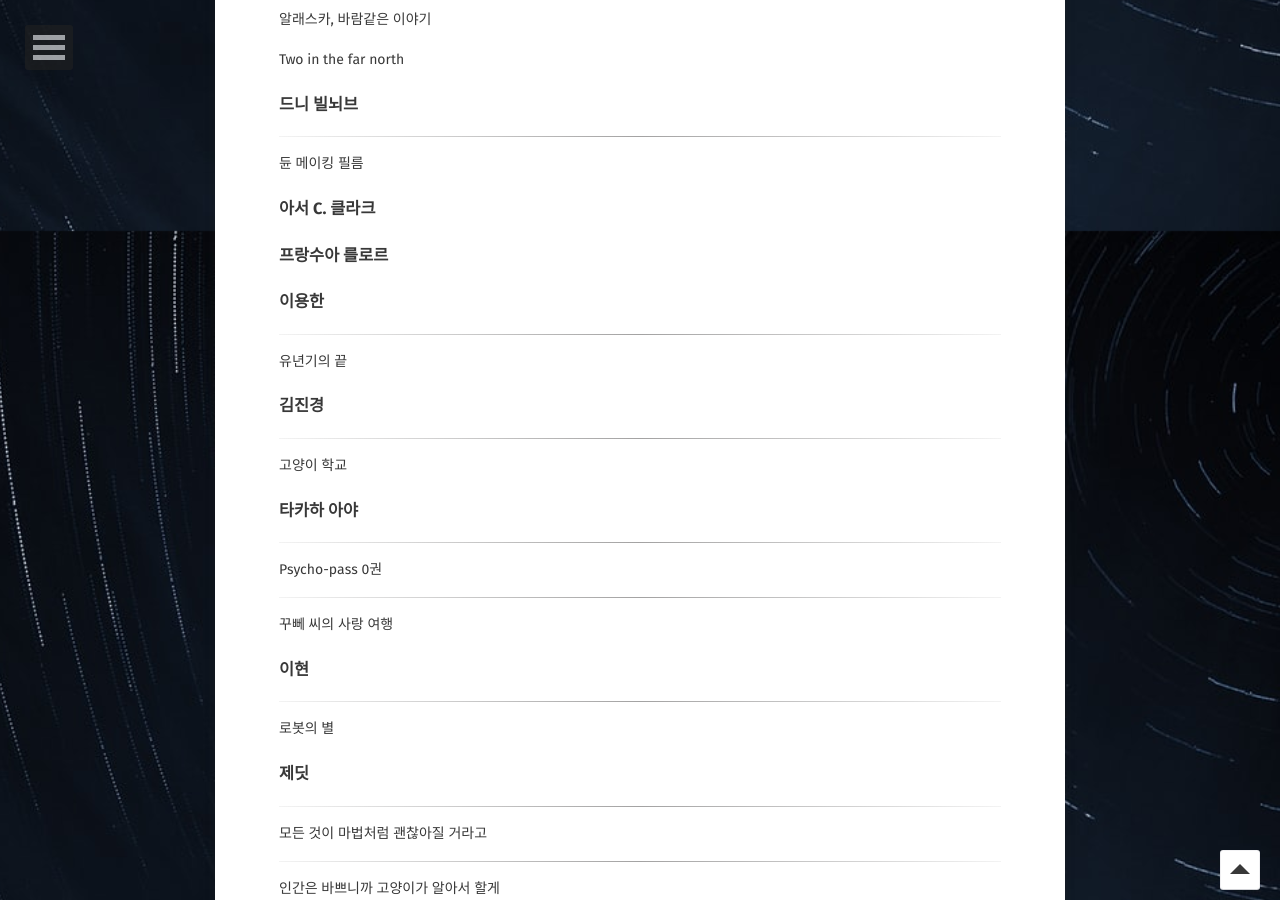
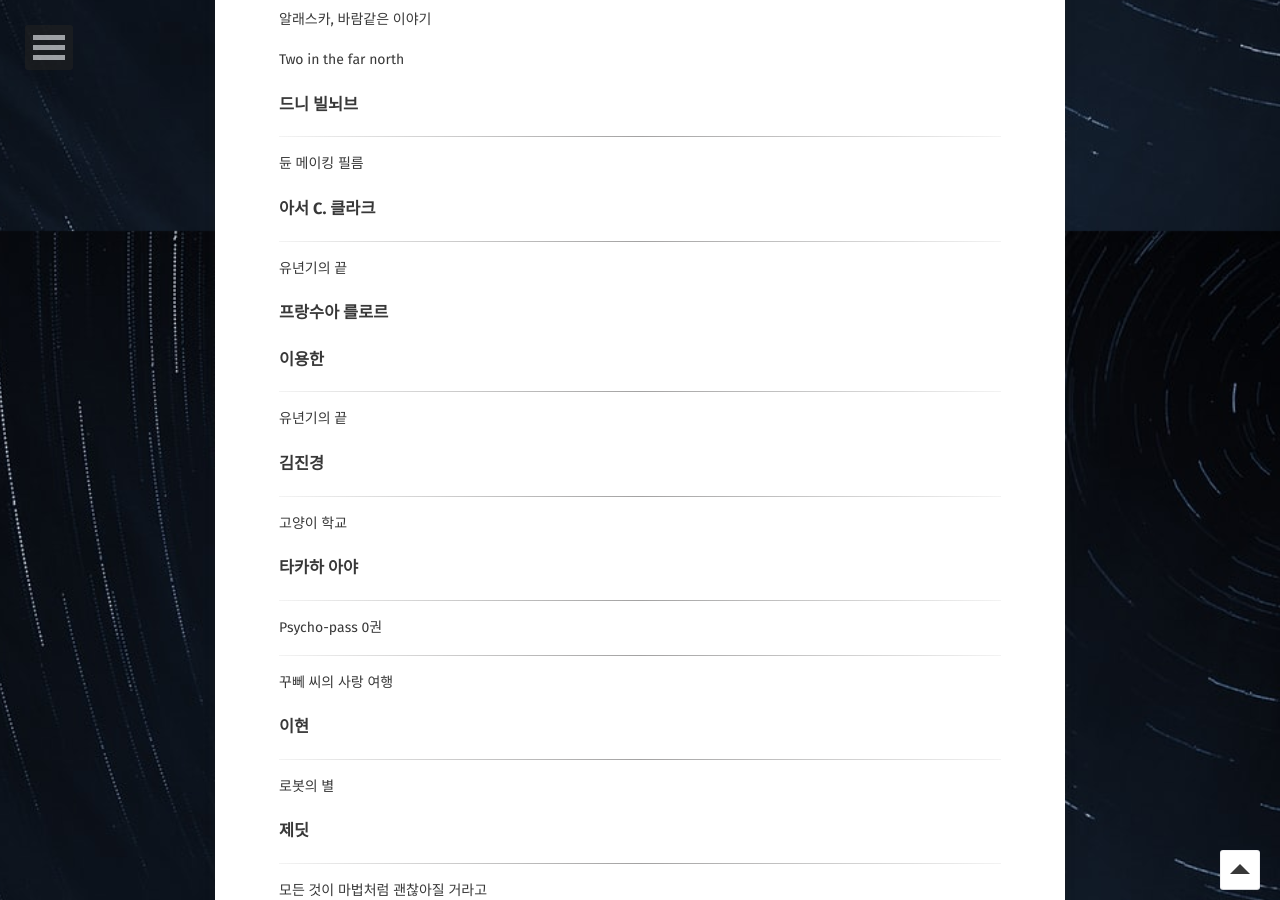
Before and after one commit to Lajancia/Lajancia.github.io, a Jekyll site: the page built from _posts/2021-11-08-Book.md, in a window 1280 px wide and 900 px high, scrolled down 1569 px. Built offline with Jekyll 4.4.1, drawn with Linux system fonts in a browser that asks for light colours; some web fonts are replaced; our own code applies the rules of GitHub Pages for plain Markdown files; comment, search, counter and statistics services are not loaded.

Commit message:
소유 책 리스트 업데이트

```diff
--- a/_posts/2021-11-08-Book.md
+++ b/_posts/2021-11-08-Book.md
@@ -82,6 +81,10 @@
 
 ### 아서 C. 클라크
 
+---
+
+유년기의 끝
+
 ### 프랑수아 를로르
 
 ### 이용한
```
Also changed, not shown: other parts of _posts/2021-11-08-Book.md (+1 -2 lines).
